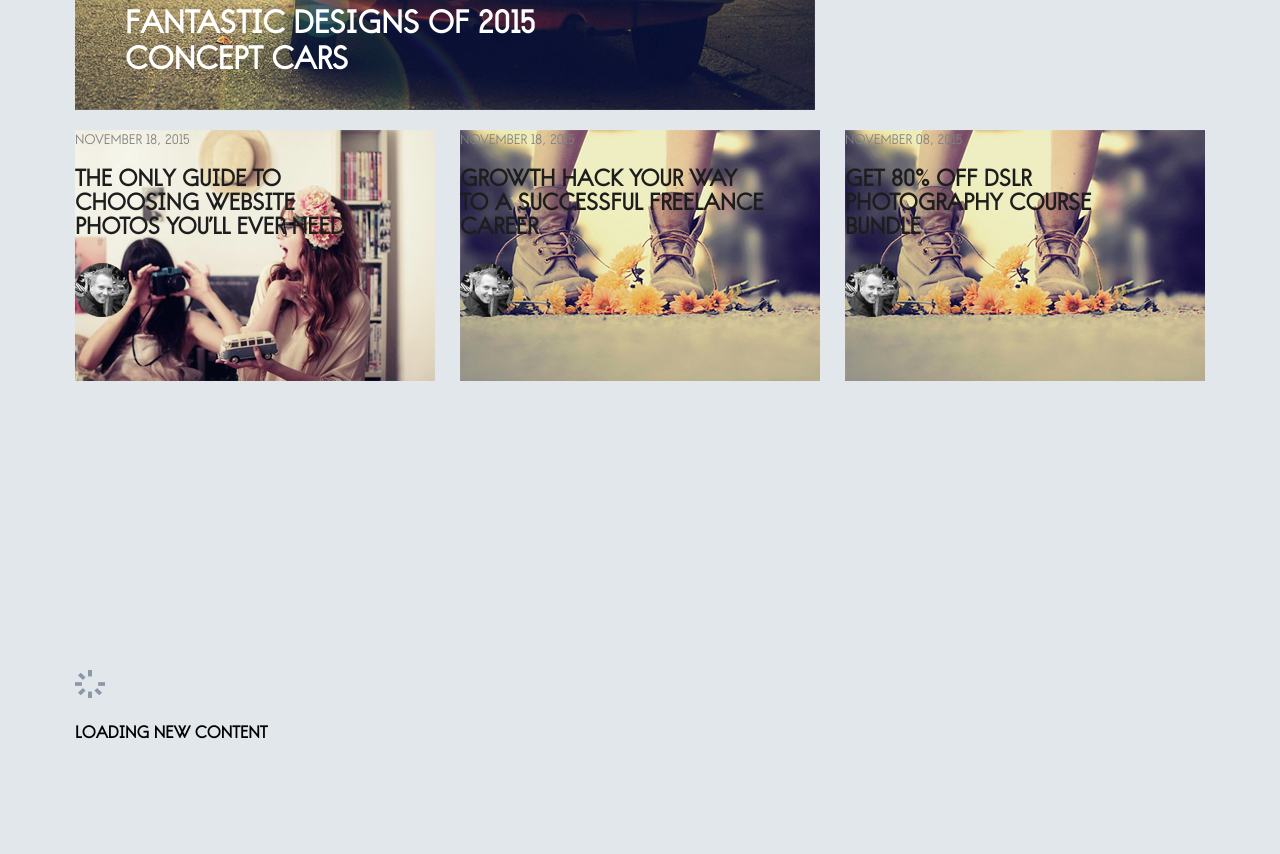
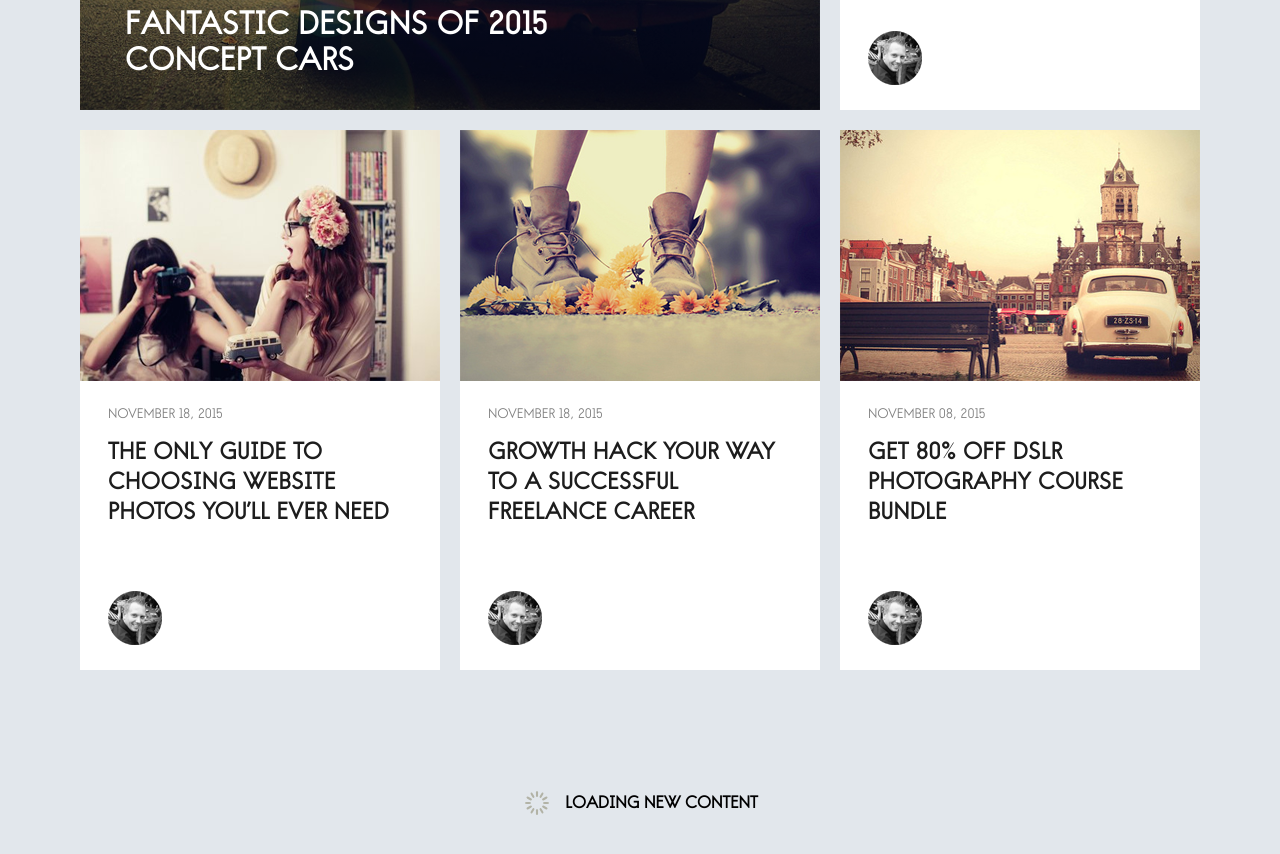
Before and after one commit to ba-krm-front-one/mezhenskyi-practice-16-blog-grid, a plain HTML site: page index.html in a window 1280 px wide. Shown: the part 520-1374 px from the top of the page. Before the commit the page ends 1303 px from the top, so only its background shows below. Drawn offline with Linux system fonts and the light colour scheme.

Commit message:
added blocks styles

```diff
--- a/css/style.css
+++ b/css/style.css
@@ -6,7 +6,11 @@
     font-style: normal;
 
 }
-* {
+*,
+*:after,
+*:before {
+    -webkit-box-sizing: border-box;
+    -moz-box-sizing: border-box;
     box-sizing: border-box;
     transition: all 0.1s ease-in;
 }
@@ -21,57 +25,59 @@ body {
 .ba-flex-container {
     display: flex;
     flex-flow: column wrap;
-    max-width: 1130px;
+    max-width: 1140px;
     min-width: 500px;
-    min-height: 1110px;
-    max-height: 3000px;
-    margin: 90px auto;
+    min-height: 1400px;
+    margin: 80px auto;
 }
-.ba-flex-row {
+.ba-first-row,
+.ba-second-row {
     display: flex;
     flex-flow: row wrap;
     justify-content: space-between;
-    margin-bottom: 20px;
-    margin-right: -20px;
 }
-.ba-cell--small {
-    max-width: 360px;
-    min-width: 150px;
-    height: 540px;
-    flex-grow: 1;
-    flex-shrink: 1;
-    background: #fff;
-    margin-right: 20px;
+.ba-column {
+    padding: 10px;
 }
 .ba-cell--large {
-    max-width: 740px;
-    min-width: 500px;
+    min-width: 740px;
     height: 540px;
     flex-grow: 2;
     flex-shrink: 1;
     position: relative;
 }
+.ba-cell--small {
+    min-width: 360px;
+    background: #ffffff;
+    height: 540px;
+    padding: 25px 0 25px 28px;
+    flex-grow: 1;
+    flex-shrink: 1;
+    display: flex;
+    flex-direction: column;
+    flex-wrap: wrap;
+    justify-content: flex-end;
+    align-items: flex-start;
+}
+
 .ba-cell-1-1 {
-    background: url("../assets/layer-8.png") no-repeat;
+    background: linear-gradient(to top, rgba(0, 0, 0, 0.6) 0%, rgba(0, 0, 0, 0) 100%), url("../assets/layer-8.png") no-repeat;
 }
 .ba-cell-1-2 {
-    background: url("../assets/layer-2.png") no-repeat;
+    background: #fff url("../assets/layer-2.png") no-repeat;
 }
 .ba-cell-2-1 {
-    background: url("../assets/layer-5.png") no-repeat;
+    background: #fff url("../assets/layer-5.png") no-repeat;
 }
 .ba-cell-2-2 {
-    background: url("../assets/layer-7.png") no-repeat;
+    background: #fff url("../assets/layer-7.png") no-repeat;
 }
 .ba-cell-2-3 {
-    background: url("../assets/layer-7.png") no-repeat;
+    background: #fff url("../assets/white-car.png") no-repeat;
 }
-
-
-
-
-
-
+.ba-img {
+    margin-top: 58px;
+}
 .ba-cell__date {
     width: 133px;
     height: 13px;
@@ -81,30 +87,48 @@ body {
     line-height: 15px;
     text-transform: uppercase;
 }
-.ba-cell__title {
-    width: 307px;
-    height: 78px;
-    color: #1d1d1d;
-    font-size: 22px;
-    font-weight: 800;
-    line-height: 24px;
-    text-transform: uppercase;
-}
-.ba-cell__title--large {
-    width: 433px;
-    height: 60px;
-    color: #ffffff;
-    font-size: 30px;
-    font-weight: 800;
-    line-height: 36px;
-    text-transform: uppercase;
-    position: absolute;
-    left: 50px;
-    bottom: 20px;
-}
 .ba-cell__date--large {
     color: #818181;
     position: absolute;
     left: 50px;
     bottom: 120px;
 }
+.ba-cell__title {
+    max-width: 315px;
+    height: 78px;
+    color: #1d1d1d;
+    font-size: 22px;
+    font-weight: 800;
+    line-height: 30px;
+    text-transform: uppercase;
+    margin-top: 18px;
+    letter-spacing: 0.5px;
+}
+.ba-cell__title--large {
+    max-width: 440px;
+    height: 60px;
+    color: #ffffff;
+    font-size: 30px;
+    font-weight: 800;
+    line-height: 36px;
+    letter-spacing: 0.5px;
+    text-transform: uppercase;
+    position: absolute;
+    left: 45px;
+    bottom: 19px;
+}
+.ba-loading {
+    margin: 0 auto;
+    margin-top: 87px;
+}
+.ba-loading__title {
+    display: flex;
+    align-items: center;
+}
+.ba-loading__title:before {
+    content: '';
+    width: 30px;
+    height: 30px;
+    margin-right: 13px;
+    background: url("../assets/default.svg")
+}
--- a/index.html
+++ b/index.html
@@ -10,42 +10,50 @@
     <main>
         <div class="ba-flex-container">
             <section>
-                <div class="ba-flex-row">
+                <div class="ba-first-row">
+                    <div class="ba-column">
                         <div class="ba-cell-1-1 ba-cell--large">
                             <time class="ba-cell__date--large">November 28, 2015</time>
                             <h2 class="ba-cell__title--large">Fantastic Designs Of 2015 Concept Cars</h2>
-                        <img src="assets/face.png" alt="">
                         </div>
+                    </div>
+                    <div class="ba-column">
                         <div class="ba-cell-1-2 ba-cell--small">
                             <time class="ba-cell__date">November 24, 2015</time>
                             <h2 class="ba-cell__title">How To Find Design Inspiration In The Simple Things Around You</h2>
-                        <img src="assets/face.png" alt="">
+                            <img class="ba-img" src="assets/face.png" alt="">
+                        </div>
                     </div>
                 </div>
             </section>
             <section>
-                <div class="ba-flex-row">
+                <div class="ba-second-row">
+                    <div class="ba-column">
                         <div class="ba-cell-2-1 ba-cell--small">
                             <time class="ba-cell__date">November 18, 2015</time>
                             <h2 class="ba-cell__title">The Only Guide To Choosing Website Photos You’ll Ever Need</h2>
-                         <img src="assets/face.png" alt="">
+                             <img class="ba-img" src="assets/face.png" alt="">
                         </div>
+                    </div>
+                    <div class="ba-column">
                         <div class="ba-cell-2-2 ba-cell--small">
                             <time class="ba-cell__date">November 18, 2015</time>
                             <h2 class="ba-cell__title">Growth Hack Your Way to a Successful Freelance Career</h2>
-                        <img src="assets/face.png" alt="">
+                            <img class="ba-img" src="assets/face.png" alt="">
                         </div>
+                    </div>
+                    <div class="ba-column">
                         <div class="ba-cell-2-3 ba-cell--small">
                             <time class="ba-cell__date">November 08, 2015</time>
                             <h2 class="ba-cell__title">Get 80% Off DSLR Photography Course Bundle</h2>
-                        <img src="assets/face.png" alt="">
+                            <img class="ba-img" src="assets/face.png" alt="">
                         </div>
-                    <div class="ba-loading">
-                        <img src="assets/vector-smart-object.png" alt="">
-                        <h4>LOADING NEW CONTENT</h4>
                     </div>
                 </div>
             </section>
+            <div class="ba-loading">
+                <h4 class="ba-loading__title">LOADING NEW CONTENT</h4>
+            </div>
         </div>
     </main>
 </body>
```
Also changed, not shown: assets/default.svg (added). Lines whose indentation alone changed are shown as unchanged.
